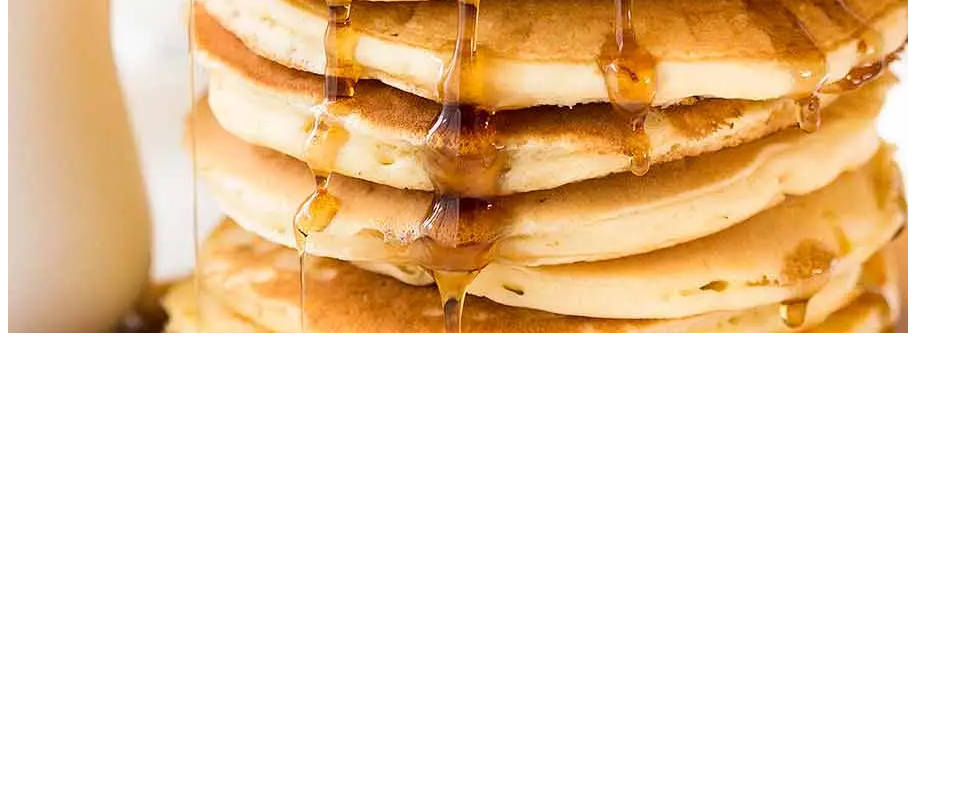
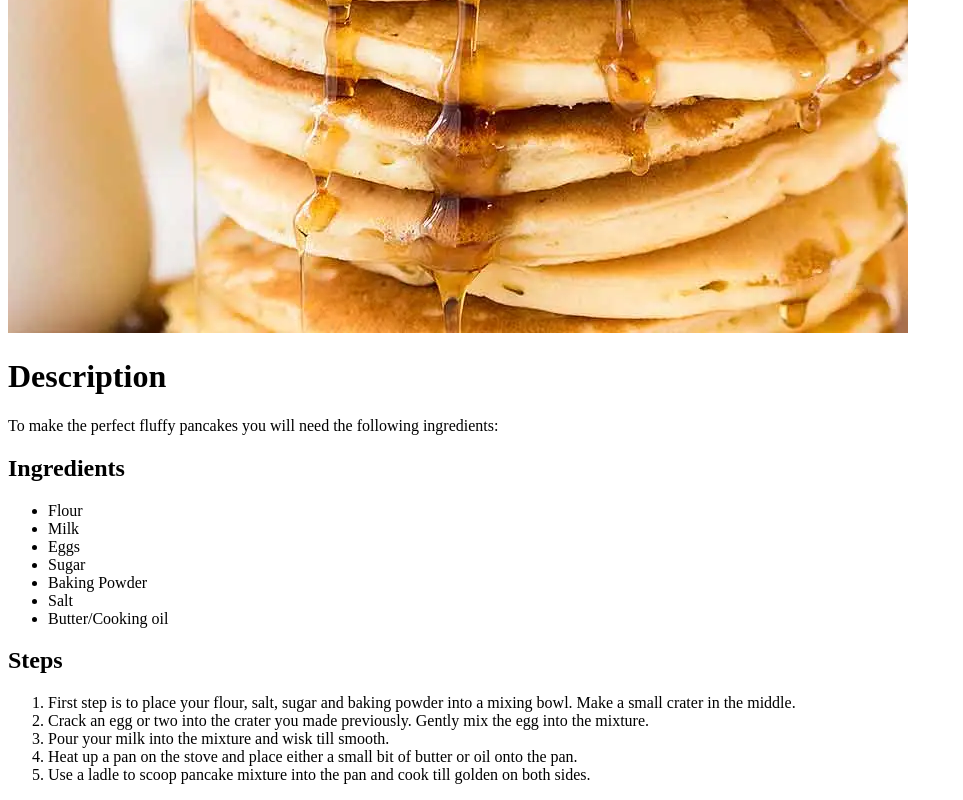
Before and after one commit to SSolovastru/odin-recipes, a plain HTML site: page recipes/pancakes.html in a window 1280 px wide. Shown: the part 647-1447 px from the top of the page, without its empty margins (0-963 px from the left). Before the commit the page ends 992 px from the top, so only its background shows below. Drawn offline with Linux system fonts and the light colour scheme.

Commit message:
Added recipe ingredients and steps. Added headers and lists

```diff
--- a/recipes/pancakes.html
+++ b/recipes/pancakes.html
@@ -8,6 +8,33 @@
 </head>
 <body>
     <h1>Pancake Recipe</h1>
-    <img src="../images/pancakes.png">
+    <img src="../images/pancakes.png" alt="Picture of pancakes">
+    <h1>Description</h1>
+    <p>To make the perfect fluffy pancakes you will need the
+        following ingredients:</p>
+    <h2>Ingredients</h2>
+    <ul>
+        <li>Flour</li>
+        <li>Milk</li>
+        <li>Eggs</li>
+        <li>Sugar</li>
+        <li>Baking Powder</li>
+        <li>Salt</li>
+        <li>Butter/Cooking oil</li>
+    </ul>
+    <h2>Steps</h2>
+    <ol>
+        <li>First step is to place your flour, salt, sugar and
+            baking powder into a mixing bowl.
+            Make a small crater in the middle.</li>
+        <li>Crack an egg or two into the crater you made
+            previously. Gently mix the egg into the mixture.</li>
+        <li>Pour your milk into the mixture and wisk till smooth.</li>
+        <li>Heat up a pan on the stove and place either a small
+            bit of butter or oil onto the pan.</li>
+        <li>Use a ladle to scoop pancake mixture into the pan and
+            cook till golden on both sides.</li>
+        </ol>
+
 </body>
 </html>
```
